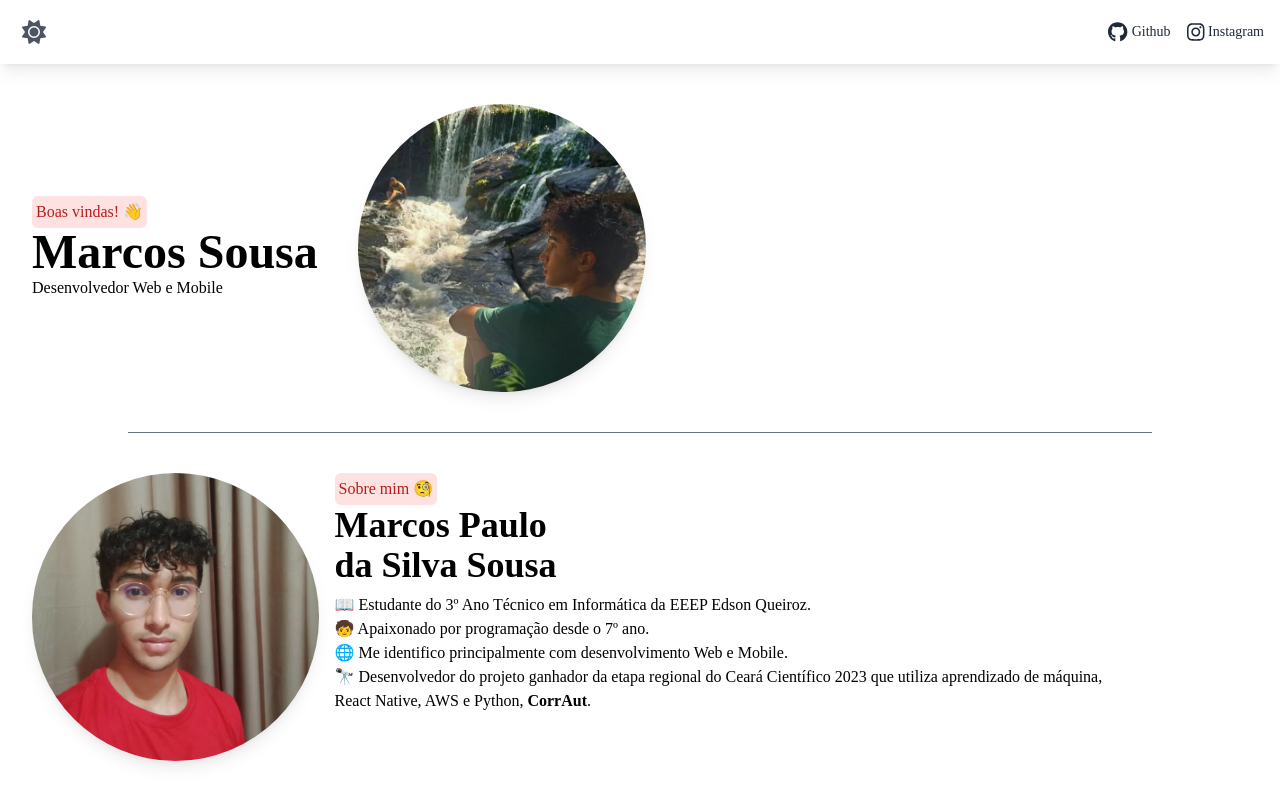
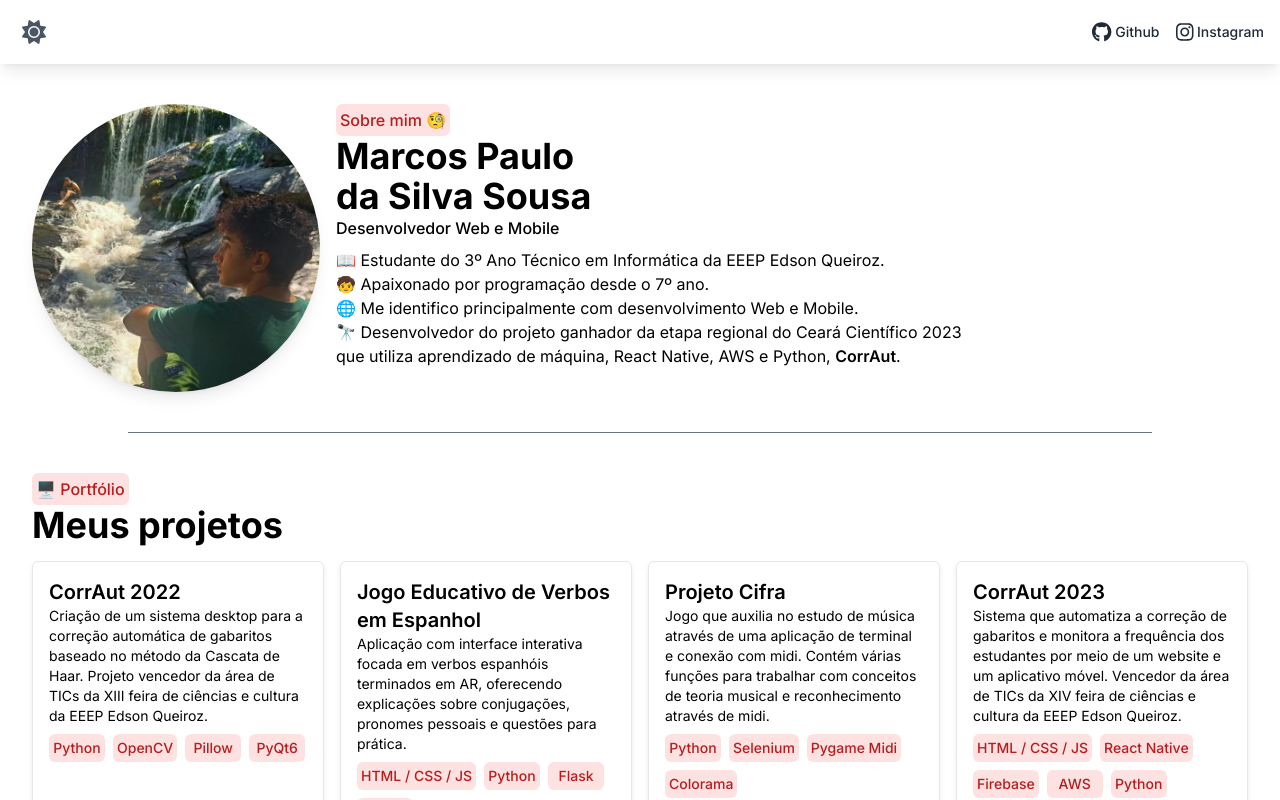
Before and after one commit to marcos-sousa-404/portfolio, a Next.js app: page / in a window 1280 px wide. Shown: the top 800 px of the page. Built offline with nearby package versions, Linux system fonts and the light colour scheme.

Commit message:
Pequenas alterações

```diff
--- a/src/app/globals.css
+++ b/src/app/globals.css
@@ -2,11 +2,6 @@
 @tailwind components;
 @tailwind utilities;
 
-@import url("https://fonts.googleapis.com/css2?family=Montserrat:ital,wght@0,100..900;1,100..900&family=Poppins:ital,wght@0,100;0,200;0,300;0,400;0,500;0,600;0,700;0,800;0,900;1,100;1,200;1,300;1,400;1,500;1,600;1,700;1,800;1,900&display=swap");
-
-* {
-  font-family: Montserrat;
-}
 
 body {
   color: rgb(var(--foreground-rgb));
--- a/src/app/page.tsx
+++ b/src/app/page.tsx
@@ -47,27 +47,10 @@ export default function Home() {
 
       <main className="w-full h-full flex flex-col">
         <div className="mt-16"></div>
-        <section className="flex w-full sm:flex-row flex-col items-center my-10">
-          <div className="mx-auto sm:ml-8 sm:mr-0">
-            <Badge>Boas vindas! 👋</Badge>
-
-            <h1 className="font-bold text-[2.5rem] sm:text-5xl dark:text-white duration-300">
-              Marcos Sousa
-            </h1>
-            <h2 className="dark:text-white duration-300">
-              Desenvolvedor Web e Mobile
-            </h2>
-          </div>
-          <img
-            className="rounded-full mx-auto sm:mb-auto sm:ml-10 sm:mr-8 h-56 sm:h-72 mt-5 sm:mt-0 shadow-lg shadow-[#9993]"
-            src="foto.png"
-          />
-        </section>
-        <hr className="solid block border-b-[0.5] border-gray-500 w-4/5 mx-auto" />
         <section className="flex sm:flex-row flex-col w-full my-10">
           <img
             className="rounded-full mx-auto sm:ml-8 mb-4 sm:my-auto h-56 sm:h-72 shadow-lg shadow-[#9993]"
-            src="foto 2.png"
+            src="foto.png"
           />
           <div className="mx-auto sm:ml-4">
             <div className="w-10/12 sm:w-full mx-8 sm:ml-0">
@@ -77,7 +60,10 @@ export default function Home() {
               Marcos Paulo
               <br /> da Silva Sousa
             </h1>
-            <ul className="w-10/12 mx-8 sm:mx-0 md:1/2 dark:text-white text-md mt-2">
+            <h2 className="dark:text-white font-medium mx-8 sm:mx-0 w-10/12 sm:w-full duration-300">
+              Desenvolvedor Web e Mobile
+            </h2>
+            <ul className="w-10/12 mx-8 sm:mx-0 md:w-2/3 dark:text-white text-md mt-2">
               <li>
                 📖 Estudante do 3º Ano Técnico em Informática da EEEP Edson
                 Queiroz.
```
